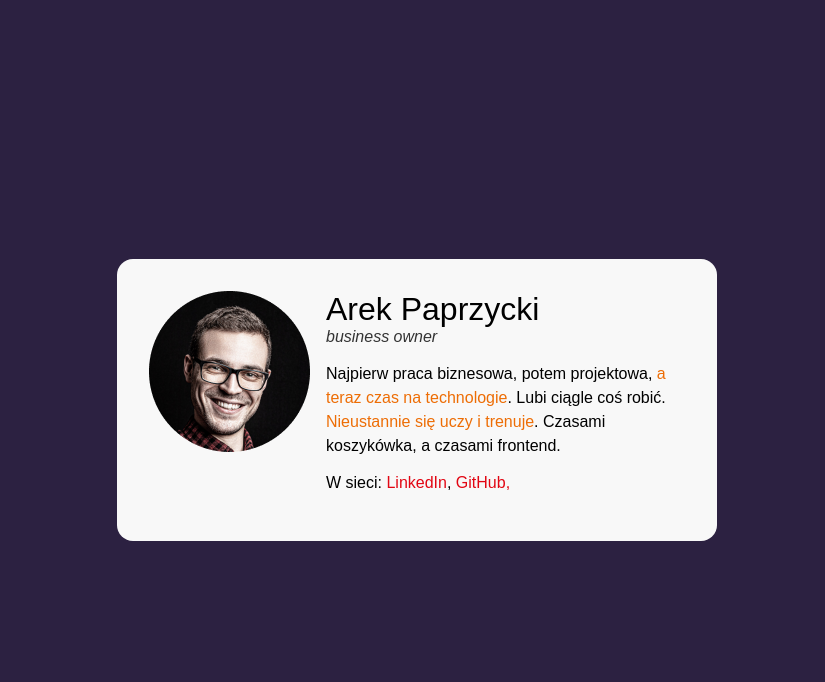
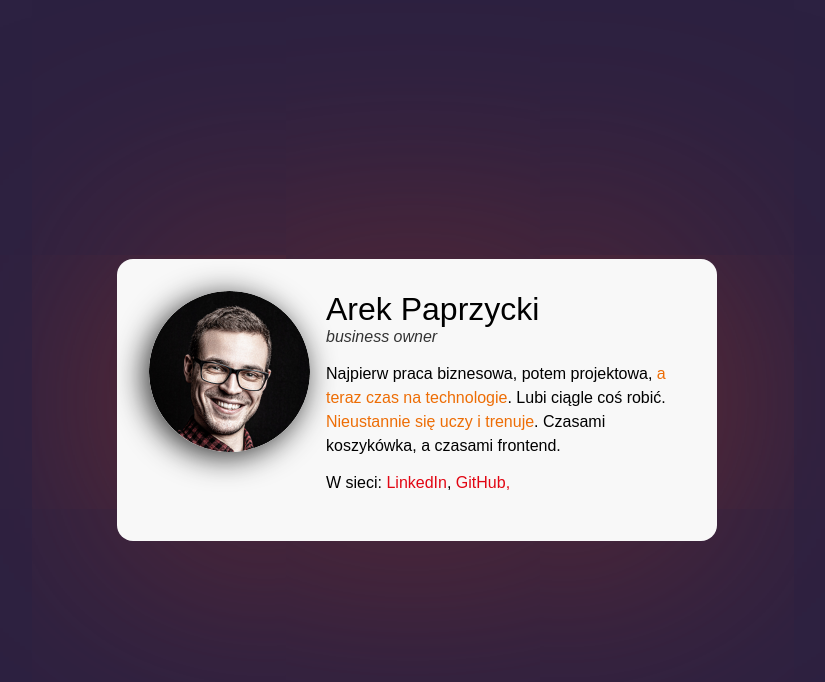
Before and after one commit to Arplay01/business-card, a plain HTML site: page index.html in a window 1280 px wide. Shown: the whole page, without its empty margins (223-1048 px from the left). Drawn offline with Linux system fonts and the light colour scheme.

Commit message:
CSS - shadows added

```diff
--- a/css/style.css
+++ b/css/style.css
@@ -21,12 +21,15 @@ body {
     padding: 32px;
     max-width: 600px;
     display: flex;
+    box-shadow: 0px 0px 300px rgb(119, 46, 46);
 }
 
 .hero__photo {
     max-width: 161px;
     max-height: 161px;
     margin-right: 16px;
+    border-radius: 50%;
+    box-shadow: -5px 5px 30px #333333;
 }
 
 .hero__name {
```
